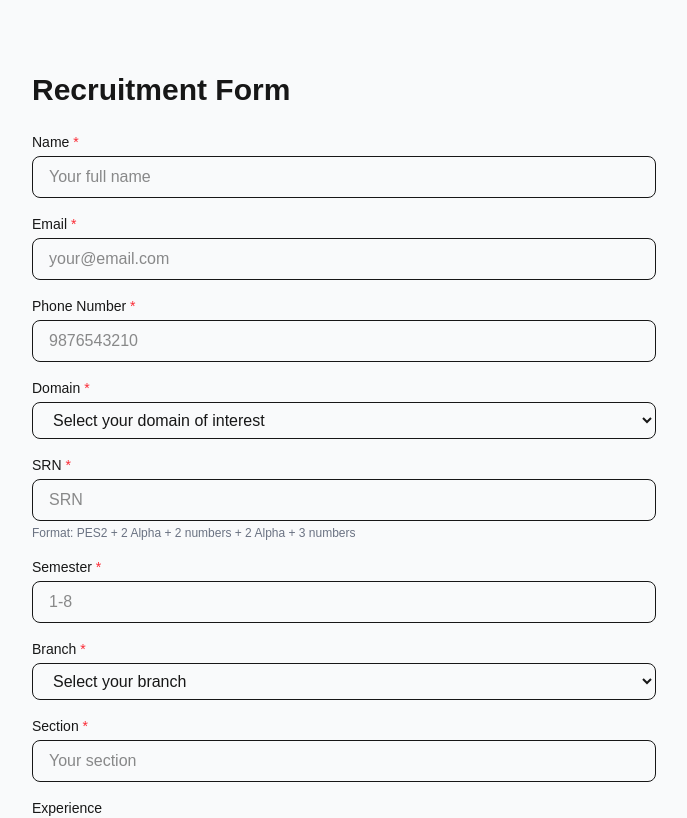
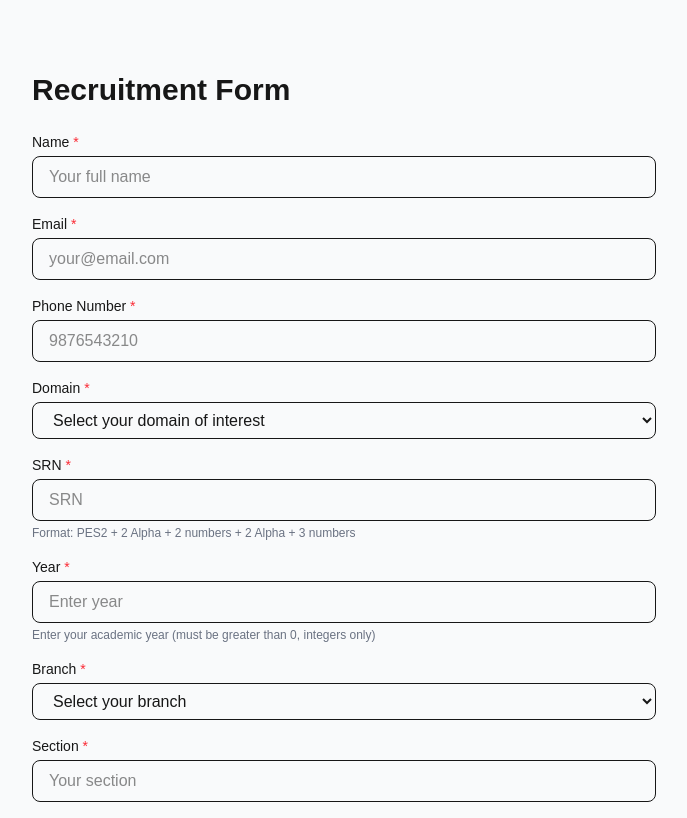
Before and after one commit to Praneeth1265/AVYAKTA-The-Living-Traditions, a Next.js app in the folder frontend/: page /recruitment in a window 1280 px wide. Shown: the top 818 px of the page, without its empty margins (296-983 px from the left). Built offline with nearby package versions, Linux system fonts and the light colour scheme.

Commit message:
refactor: Modified the code based on the suggestions given in the PR

```diff
--- a/frontend/drizzle/schema.ts
+++ b/frontend/drizzle/schema.ts
@@ -45,7 +45,7 @@ export const recruitment = pgTable("recruitment", {
   name: text("name").notNull(),
   domain: text("domain").notNull(),
   srn: text("srn").notNull(),
-  sem: text("sem"),
+  year: text("year"),
   branch: text("branch"),
   section: text("section"),
   links: text("links"),
--- a/frontend/src/app/api/recruitment/route.ts
+++ b/frontend/src/app/api/recruitment/route.ts
@@ -1,9 +1,6 @@
 import { NextRequest, NextResponse } from "next/server";
 import { getSupabaseAdmin } from "../../../lib/supabase/server";
-import {
-  recruitmentSchema,
-  RECRUITMENT_BRANCHES,
-} from "../../../lib/validators/recruitment";
+import { recruitmentSchema } from "../../../lib/validators/recruitment";
 
 export async function POST(request: NextRequest) {
   try {
@@ -27,17 +24,17 @@ export async function POST(request: NextRequest) {
       .insert([
         {
           name: data.name,
+          email: data.email,
+          phone_number: data.phone_number,
           domain: data.domain,
           srn: data.srn,
-          sem: data.sem || null,
+          year: data.year ?? null,
           branch: data.branch || null,
           section: data.section || null,
-          links: data.links || null,
-          experience: data.experience || null,
-          why_you: data.why_you || null,
-          why_us: data.why_us || null,
-          phone_number: data.phone_number || null,
-          email: data.email,
+          links: data.links ?? null,
+          experience: data.experience ?? null,
+          why_you: data.why_you,
+          why_us: data.why_us,
         },
       ])
       .select();
--- a/frontend/src/components/forms/RecruitmentForm.tsx
+++ b/frontend/src/components/forms/RecruitmentForm.tsx
@@ -51,7 +51,7 @@ export default function RecruitmentForm() {
       // Filter empty links and convert to JSON string
       const validLinks = linkInputs.filter((link) => link.trim().length > 0);
       const linksJson =
-        validLinks.length > 0 ? JSON.stringify(validLinks) : null;
+        validLinks.length > 0 ? JSON.stringify(validLinks) : undefined;
 
       const payload = {
         ...data,
@@ -210,22 +210,29 @@ export default function RecruitmentForm() {
           </p>
         </div>
 
-        {/* Semester Field */}
+        {/* Year Field */}
         <div>
-          <label className="block text-sm font-medium mb-1">
-            Semester <span className="text-red-500">*</span>
+          <label htmlFor="year" className="block text-sm font-medium mb-1">
+            Year <span className="text-red-500">*</span>
           </label>
           <input
-            {...register("sem")}
+            id="year"
+            aria-describedby={errors.year ? "year-error" : undefined}
+            {...register("year", { valueAsNumber: true })}
             type="number"
             min="1"
-            max="8"
-            placeholder="1-8"
+            step="1"
+            placeholder="Enter year"
             className="w-full px-4 py-2 border rounded-lg focus:outline-none focus:ring-2 focus:ring-blue-500"
           />
-          {errors.sem && (
-            <p className="text-red-500 text-sm mt-1">{errors.sem.message}</p>
+          {errors.year && (
+            <p id="year-error" className="text-red-500 text-sm mt-1">
+              {errors.year.message}
+            </p>
           )}
+          <p className="text-gray-500 text-xs mt-1">
+            Enter your academic year (must be greater than 0, integers only)
+          </p>
         </div>
 
         {/* Branch Field */}
--- a/frontend/src/lib/validators/recruitment.ts
+++ b/frontend/src/lib/validators/recruitment.ts
@@ -33,12 +33,10 @@ export const recruitmentSchema = z.object({
       /^PES2[A-Z]{2}\d{2}[A-Z]{2}\d{3}$/,
       "SRN format: PES2 + 2 letters + 2 numbers + 2 letters + 3 numbers (e.g., PES2UG23CS135)",
     ),
-  sem: z
-    .string()
-    .refine(
-      (val) => parseInt(val) >= 1 && parseInt(val) <= 8,
-      "Semester must be between 1-8",
-    ),
+  year: z
+    .number()
+    .int("Year must be an integer")
+    .min(1, "Year must be greater than 0"),
   branch: z.enum(RECRUITMENT_BRANCHES, {
     message: "Please select a valid branch",
   }),
```
